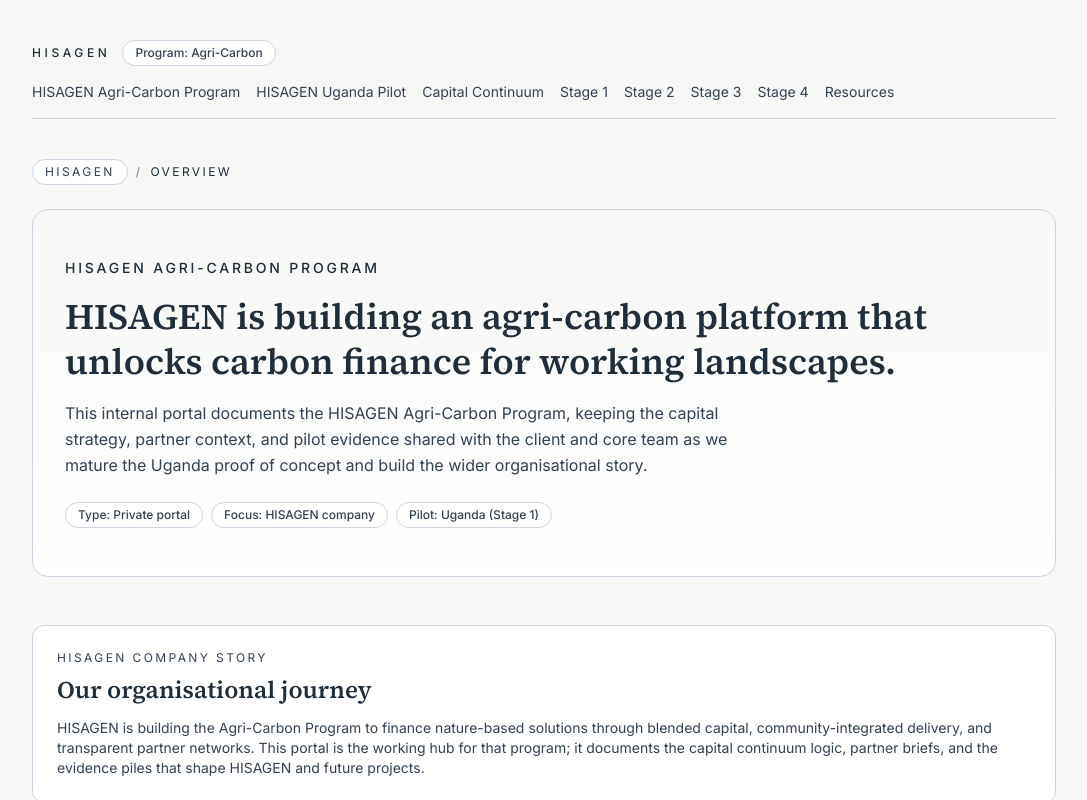
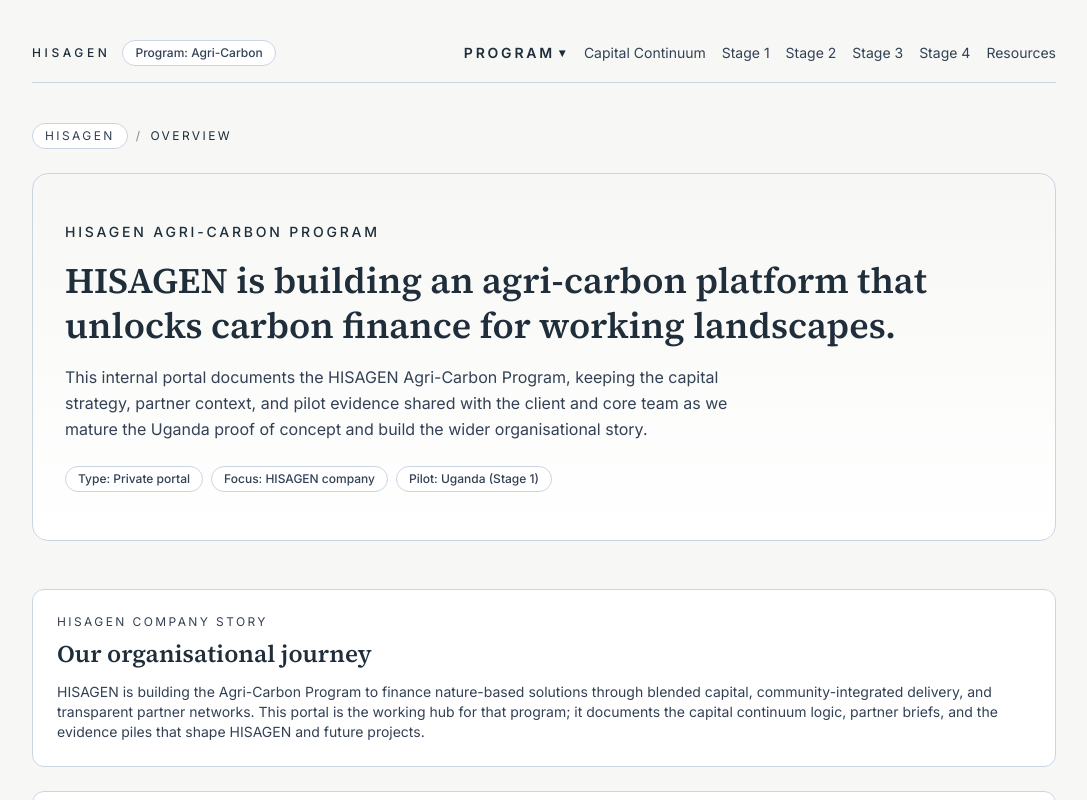
Before and after one commit to juakali100/hisagen, a Next.js app: page / in a window 1280 px wide. Shown: the top 800 px of the page, without its empty margins (96-1183 px from the left). Built offline with nearby package versions, Linux system fonts and the light colour scheme.

Commit message:
Add Program nav dropdown

```diff
--- a/src/components/Nav.tsx
+++ b/src/components/Nav.tsx
@@ -1,8 +1,13 @@
 import Link from "next/link";
 
-const links = [
+const navItems = [
+  {
+    label: "Program",
+    dropdown: [
       { href: "/program", label: "HISAGEN Agri-Carbon Program" },
       { href: "/project/hisagen-uganda", label: "HISAGEN Uganda Pilot" },
+    ],
+  },
   { href: "/funding-roadmap/capital-continuum", label: "Capital Continuum" },
   { href: "/stage-1", label: "Stage 1" },
   { href: "/stage-2", label: "Stage 2" },
@@ -22,16 +27,38 @@ export default function Nav() {
           Program: Agri-Carbon
         </span>
       </div>
-      <nav className="flex flex-wrap gap-4">
-        {links.map((link) => (
+      <nav className="flex flex-wrap items-start gap-4">
+        {navItems.map((item) =>
+          item.dropdown ? (
+            <div key={item.label} className="relative inline-flex group">
+              <span className="flex cursor-pointer items-center gap-1 text-sm font-semibold uppercase text-secondary tracking-[0.2em]">
+                {item.label}
+                <span aria-hidden className="text-xs">
+                  ▾
+                </span>
+              </span>
+              <div className="pointer-events-none absolute top-full z-10 mt-2 hidden w-56 flex-col rounded-xl border border-mist bg-white py-3 px-4 shadow-lg transition duration-200 group-hover:flex group-hover:pointer-events-auto group-focus-within:flex">
+                {item.dropdown.map((link) => (
                   <Link
                     key={link.href}
                     href={link.href}
-            className="text-sm text-slate transition hover:text-primary"
+                    className="text-sm font-medium text-slate transition hover:text-primary"
                   >
                     {link.label}
                   </Link>
                 ))}
+              </div>
+            </div>
+          ) : (
+            <Link
+              key={item.href}
+              href={item.href}
+              className="text-sm text-slate transition hover:text-primary"
+            >
+              {item.label}
+            </Link>
+          )
+        )}
       </nav>
     </header>
   );
```
Lines whose indentation alone changed are shown as unchanged.
